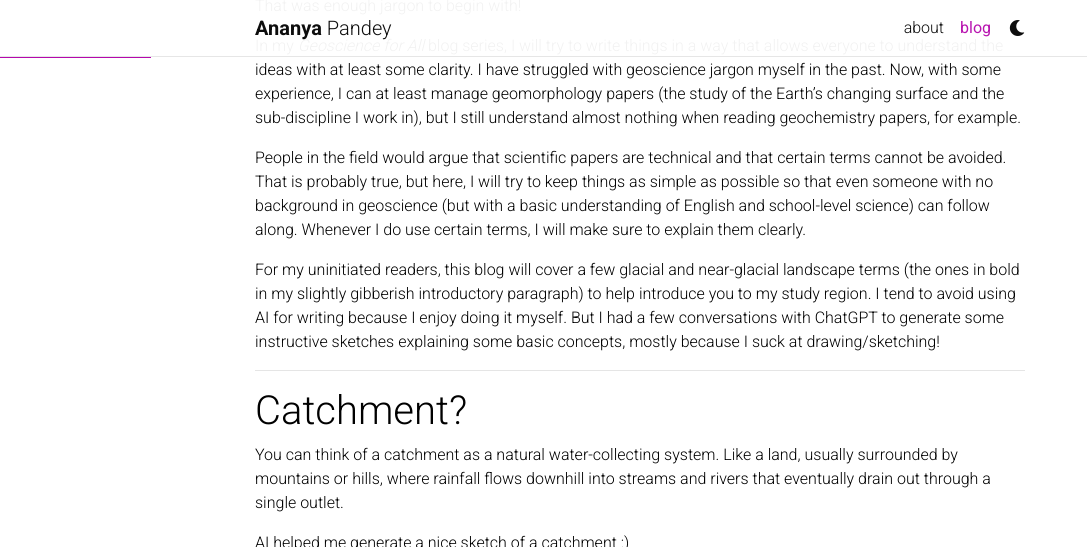
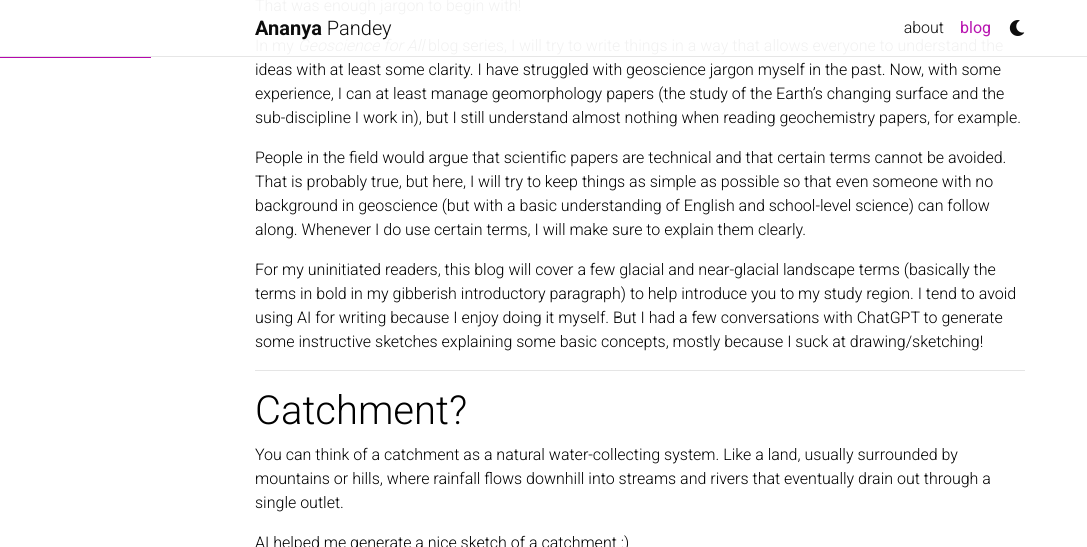
Before and after one commit to AnanyaGeo/ananyageo.github.io, a Jekyll site: the page built from _posts/2026-05-19-blog-1.md, in a window 1280 px wide and 900 px high, scrolled down 541 px, cut to the strip 0-547 px from the top of the window. Shown: the whole strip, without its empty margins (0-1087 px from the left). Built offline with Jekyll 4.4.1, drawn with Linux system fonts in a browser that asks for light colours; comment, search, counter and statistics services are not loaded; a style sheet for code colours, icons or effects is not loaded.

Commit message:
Update 2026-05-19-blog-1.md

```diff
--- a/_posts/2026-05-19-blog-1.md
+++ b/_posts/2026-05-19-blog-1.md
@@ -14,7 +14,7 @@ In my *Geoscience for All* blog series, I will try to write things in a way that
 
 People in the field would argue that scientific papers are technical and that certain terms cannot be avoided. That is probably true, but here, I will try to keep things as simple as possible so that even someone with no background in geoscience (but with a basic understanding of English and school-level science) can follow along. Whenever I do use certain terms, I will make sure to explain them clearly.
 
-For my uninitiated readers, this blog will cover a few glacial and near-glacial landscape terms (the ones in bold in my slightly gibberish introductory paragraph) to help introduce you to my study region. I tend to avoid using AI for writing because I enjoy doing it myself. But I had a few conversations with ChatGPT to generate some instructive sketches explaining some basic concepts, mostly because I suck at drawing/sketching!
+For my uninitiated readers, this blog will cover a few glacial and near-glacial landscape terms (basically the terms in bold in my gibberish introductory paragraph) to help introduce you to my study region. I tend to avoid using AI for writing because I enjoy doing it myself. But I had a few conversations with ChatGPT to generate some instructive sketches explaining some basic concepts, mostly because I suck at drawing/sketching!
 
 ---
 
```
